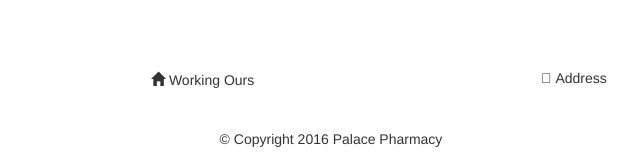
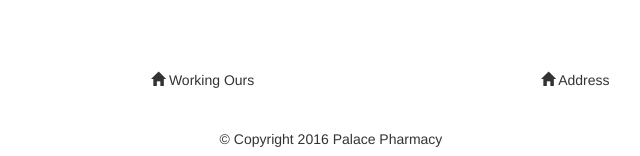
Before and after one commit to freddyflo/PalacePharmacy, a plain HTML site: page index.html in a window 1280 px wide. Shown: the part 1951-2107 px from the top of the page, 309-949 px from the left. Drawn offline with nearby package versions, Linux system fonts and the light colour scheme.

Commit message:
Index Page
Home Page of the Website

```diff
--- a/index.html
+++ b/index.html
@@ -226,7 +226,7 @@
                     <h5><span class="glyphicon glyphicon-home" aria-hidden="true"></span> Working Ours</h5>
                 </div>
                 <div class="col-xs-12 col-sm-4">
-                    <h5><span class="glyphico glyphicon-home" aria-hidden="true"></span> Address</h5>
+                    <h5><span class="glyphicon glyphicon-home" aria-hidden="true"></span> Address</h5>
                 </div>
             </div>
                 <div class="col-xs-12">
```
